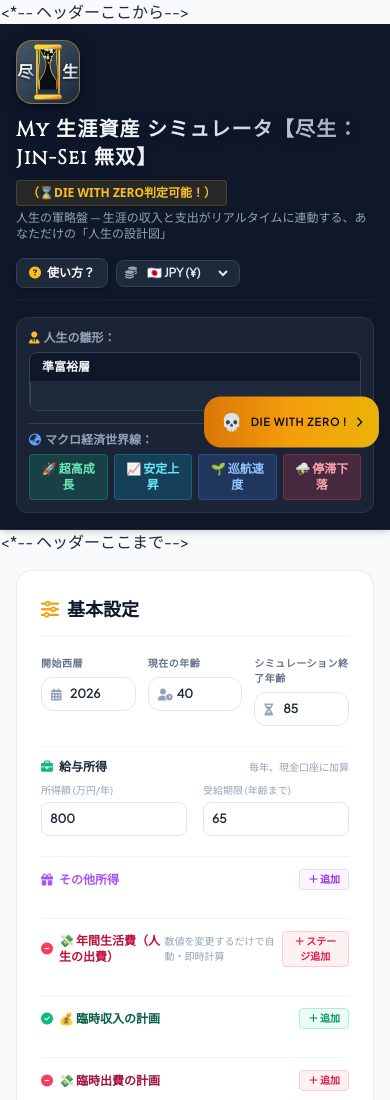
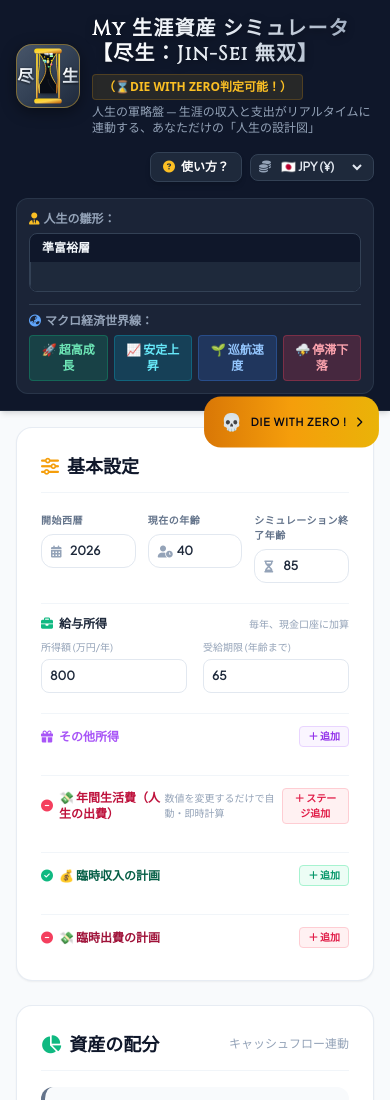
Before and after one commit to Hiro-Seki-tech/Asset-sim, a plain HTML site: page index.html in a window 390 px wide. Shown: the top 1100 px of the page. Drawn offline with nearby package versions, Linux system fonts and the light colour scheme.

Commit message:
Add files via upload

```diff
--- a/index.html
+++ b/index.html
@@ -107,39 +107,35 @@
 
 
 
-<*-- ヘッダーここから-->
-
        <header class="bg-slate-900 text-white py-4 px-4 sm:px-8 border-b border-b-slate-800 shadow-md lg:sticky lg:top-0 lg:z-40">
             <div class="max-w-7xl mx-auto flex flex-col gap-4">
 
-                <div class="flex flex-col md:flex-row md:items-center justify-between gap-4 border-b border-slate-800/60 pb-3">
-                    <div class="flex items-center gap-3 flex-wrap min-w-0">
+
+
+<div class="flex items-center gap-3 flex-nowrap min-w-0">
 
                         <div class="relative shrink-0 select-none">
-                            <div onclick="runSimulation(); showToast('⚡️ 未来の資産が再計算されました！')" class="relative cursor-pointer group flex items-center justify-center transition-transform duration-200 hover:scale-105 active:scale-95 w-16 h-16 sm:w-24 sm:h-24 rounded-2xl bg-gradient-to-br from-slate-600 via-slate-700 to-slate-800 border border-amber-400/40 overflow-hidden shadow-[0_4px_15px_rgba(0,0,0,0.4)] group-hover:shadow-[0_0_20px_rgba(245,158,11,0.3)] group-hover:border-amber-400 transition-all duration-300" title="クリックしてシミュレーションを実行">
-
-                                <svg class="w-full h-full z-10 transition-transform duration-300 group-hover:scale-105" viewBox="0 0 360 360" fill="none" xmlns="http://www.w3.org/2000/svg">
+                            <div onclick="runSimulation(); showToast('⚡️ 未来の資産が再計算されました！')" class="relative cursor-pointer group flex items-center justify-center w-16 h-16 sm:w-24 sm:h-24 rounded-2xl bg-gradient-to-br from-slate-600 via-slate-700 to-slate-800 border border-amber-400/40 overflow-hidden shadow-[0_4px_15px_rgba(0,0,0,0.4)] group-hover:shadow-[0_0_20px_rgba(245,158,11,0.3)] group-hover:border-amber-400 transition-all duration-300" title="クリックしてシミュレーションを実行">
+
+                                <svg class="w-full h-full z-10" viewBox="0 0 360 360" fill="none" xmlns="http://www.w3.org/2000/svg">
                                     <defs>
                                         <linearGradient id="gold" x1="0" y1="0" x2="1" y2="1">
                                             <stop offset="0%" stop-color="#FFD700"/>
                                             <stop offset="50%" stop-color="#FCD34D"/>
                                             <stop offset="100%" stop-color="#B45309"/>
                                         </linearGradient>
-
                                         <linearGradient id="platinum" x1="0" y1="0" x2="1" y2="1">
                                             <stop offset="0%" stop-color="#FFFFFF"/>
                                             <stop offset="45%" stop-color="#E2E8F0"/>
                                             <stop offset="70%" stop-color="#94A3B8"/>
                                             <stop offset="100%" stop-color="#475569"/>
                                         </linearGradient>
-
                                         <linearGradient id="platinumText" x1="0" y1="0" x2="1" y2="1">
                                             <stop offset="0%" stop-color="#FFFFFF"/>
                                             <stop offset="30%" stop-color="#F8FAFC"/>
                                             <stop offset="65%" stop-color="#CBD5E1"/>
                                             <stop offset="100%" stop-color="#475569"/>
                                         </linearGradient>
-
                                         <linearGradient id="gemShine" x1="0" y1="0" x2="1" y2="1">
                                             <stop offset="0%" stop-color="#FFFCE0"/><stop offset="40%" stop-color="#FFE27A"/><stop offset="100%" stop-color="#C0A060"/>
                                             <animate attributeName="x1" values="0;1;0" dur="4s" repeatCount="indefinite"/><animate attributeName="y1" values="0;1;0" dur="4s" repeatCount="indefinite"/>
@@ -148,23 +144,17 @@
                                         <linearGradient id="gemRed" x1="0" y1="0" x2="1" y2="1"><stop offset="0%" stop-color="#FFE4E6"/><stop offset="50%" stop-color="#FB7185"/><stop offset="100%" stop-color="#BE123C"/><animate attributeName="x1" values="0;1;0" dur="3.8s" repeatCount="indefinite"/></linearGradient>
                                         <linearGradient id="gemGreen" x1="0" y1="0" x2="1" y2="1"><stop offset="0%" stop-color="#DCFCE7"/><stop offset="50%" stop-color="#4ADE80"/><stop offset="100%" stop-color="#15803D"/><animate attributeName="x1" values="0;1;0" dur="5s" repeatCount="indefinite"/></linearGradient>
                                     </defs>
-
                                     <text x="50" y="215" fill="url(#platinumText)" font-family="'Shippori Mincho', serif" font-size="96" font-weight="900" text-anchor="middle" filter="drop-shadow(0px 3px 5px rgba(0,0,0,0.85))">尽</text>
                                     <text x="310" y="215" fill="url(#platinumText)" font-family="'Shippori Mincho', serif" font-size="96" font-weight="900" text-anchor="middle" filter="drop-shadow(0px 3px 5px rgba(0,0,0,0.85))">生</text>
-
                                     <path d="M130,50 C180,120 180,160 130,230 L130,280 L230,280 L230,230 C180,160 180,120 230,50 Z" fill="#090D16" filter="drop-shadow(0px 4px 10px rgba(0,0,0,0.5))"/>
-
                                     <path d="M140,60 Q180,100 180,130" fill="none" stroke="#FFFFFF" stroke-width="2.5" opacity="0.3" stroke-linecap="round"/>
                                     <path d="M220,270 Q180,230 180,200" fill="none" stroke="#FFFFFF" stroke-width="1.5" opacity="0.2" stroke-linecap="round"/>
-
                                     <rect x="100" y="20" width="160" height="30" rx="15" fill="url(#gold)"/>
                                     <rect x="100" y="310" width="160" height="30" rx="15" fill="url(#gold)"/>
                                     <rect x="111" y="50" width="10" height="260" rx="5" fill="url(#gold)"/>
                                     <rect x="240" y="50" width="10" height="260" rx="5" fill="url(#gold)"/>
-
                                     <path d="M130,50 C180,120 180,160 130,230 L130,280 C120,220 120,180 130,120 Z" fill="none" stroke="url(#gold)" stroke-width="5"/>
                                     <path d="M230,50 C180,120 180,160 230,230 L230,280 C240,220 240,180 230,120 Z" fill="none" stroke="url(#gold)" stroke-width="5"/>
-
                                     <g><animateTransform attributeName="transform" type="translate" from="0 0" to="0 215" dur="18s" begin="6.0s" repeatCount="indefinite"/><g><animateTransform attributeName="transform" type="translate" values="-18,0; 18,45; -12,100; 14.4,155; -18,215" dur="18s" begin="6.0s" repeatCount="indefinite"/><g><animateTransform attributeName="transform" type="rotate" from="-40 180 60" to="320 180 60" dur="12.5s" begin="6.0s" repeatCount="indefinite"/><text x="180" y="60" fill="url(#platinumText)" font-family="'Shippori Mincho', serif" font-size="14" font-weight="700" text-anchor="middle" filter="drop-shadow(0px 1px 3px rgba(255,255,255,0.15))"><animate attributeName="opacity" values="0; 0.95; 0.95; 0.7; 0" dur="18s" begin="6.0s" repeatCount="indefinite"/>生</text></g></g></g>
                                     <g><animateTransform attributeName="transform" type="translate" from="0 0" to="0 215" dur="20s" begin="14.4s" repeatCount="indefinite"/><g><animateTransform attributeName="transform" type="translate" values="-16,0; 16,45; -10.666666666666666,100; 12.8,155; -16,215" dur="20s" begin="14.4s" repeatCount="indefinite"/><g><animateTransform attributeName="transform" type="rotate" from="-40 190 60" to="320 190 60" dur="11s" begin="14.4s" repeatCount="indefinite"/><text x="190" y="60" fill="url(#platinumText)" font-family="'Shippori Mincho', serif" font-size="14" font-weight="700" text-anchor="middle" filter="drop-shadow(0px 1px 3px rgba(255,255,255,0.15))"><animate attributeName="opacity" values="0; 0.95; 0.95; 0.7; 0" dur="20s" begin="14.4s" repeatCount="indefinite"/>死</text></g></g></g>
                                     <g><animateTransform attributeName="transform" type="translate" from="0 0" to="0 215" dur="22s" begin="7.2s" repeatCount="indefinite"/><g><animateTransform attributeName="transform" type="translate" values="-24,0; 24,45; -16,100; 19.200000000000003,155; -24,215" dur="22s" begin="7.2s" repeatCount="indefinite"/><g><animateTransform attributeName="transform" type="rotate" from="-40 200 60" to="320 200 60" dur="14s" begin="7.2s" repeatCount="indefinite"/><text x="200" y="60" fill="url(#platinumText)" font-family="'Shippori Mincho', serif" font-size="14" font-weight="700" text-anchor="middle" filter="drop-shadow(0px 1px 3px rgba(255,255,255,0.15))"><animate attributeName="opacity" values="0; 0.95; 0.95; 0.7; 0" dur="22s" begin="7.2s" repeatCount="indefinite"/>会</text></g></g></g>
@@ -173,7 +163,6 @@
                                     <g><animateTransform attributeName="transform" type="translate" from="0 0" to="0 215" dur="15s" begin="0.0s" repeatCount="indefinite"/><g><animateTransform attributeName="transform" type="translate" values="-26,0; 26,45; -17.333333333333332,100; 20.8,155; -26,215" dur="15s" begin="0.0s" repeatCount="indefinite"/><g><animateTransform attributeName="transform" type="rotate" from="-40 165 60" to="320 165 60" dur="12.5s" begin="0.0s" repeatCount="indefinite"/><text x="165" y="60" fill="url(#platinumText)" font-family="'Shippori Mincho', serif" font-size="14" font-weight="700" text-anchor="middle" filter="drop-shadow(0px 1px 3px rgba(255,255,255,0.15))"><animate attributeName="opacity" values="0; 0.95; 0.95; 0.7; 0" dur="15s" begin="0.0s" repeatCount="indefinite"/>憎</text></g></g></g>
                                     <g><animateTransform attributeName="transform" type="translate" from="0 0" to="0 215" dur="17s" begin="9.6s" repeatCount="indefinite"/><g><animateTransform attributeName="transform" type="translate" values="-16,0; 16,45; -10.666666666666666,100; 12.8,155; -16,215" dur="17s" begin="9.6s" repeatCount="indefinite"/><g><animateTransform attributeName="transform" type="rotate" from="-40 175 60" to="320 175 60" dur="11s" begin="9.6s" repeatCount="indefinite"/><text x="175" y="60" fill="url(#platinumText)" font-family="'Shippori Mincho', serif" font-size="14" font-weight="700" text-anchor="middle" filter="drop-shadow(0px 1px 3px rgba(255,255,255,0.15))"><animate attributeName="opacity" values="0; 0.95; 0.95; 0.7; 0" dur="17s" begin="9.6s" repeatCount="indefinite"/>育</text></g></g></g>
                                     <g><animateTransform attributeName="transform" type="translate" from="0 0" to="0 215" dur="22s" begin="14.4s" repeatCount="indefinite"/><g><animateTransform attributeName="transform" type="translate" values="-14,0; 14,45; -9.333333333333334,100; 11.200000000000001,155; -14,215" dur="22s" begin="14.4s" repeatCount="indefinite"/><g><animateTransform attributeName="transform" type="rotate" from="-40 200 60" to="320 200 60" dur="18.5s" begin="14.4s" repeatCount="indefinite"/><text x="200" y="60" fill="url(#platinumText)" font-family="'Shippori Mincho', serif" font-size="14" font-weight="700" text-anchor="middle" filter="drop-shadow(0px 1px 3px rgba(255,255,255,0.15))"><animate attributeName="opacity" values="0; 0.95; 0.95; 0.7; 0" dur="22s" begin="14.4s" repeatCount="indefinite"/>離</text></g></g></g>
-
                                     <circle cx="180" cy="80" r="5" fill="#FFD700"><animate attributeName="cy" from="80" to="260" dur="4.2s" begin="0.0s" repeatCount="indefinite"/><animate attributeName="cx" values="180;185;175;180" dur="4.2s" begin="0.0s" repeatCount="indefinite"/></circle>
                                     <circle cx="200" cy="90" r="4" fill="#FFD700"><animate attributeName="cy" from="90" to="260" dur="5.1s" begin="0.3s" repeatCount="indefinite"/><animate attributeName="cx" values="200;205;195;200" dur="5.1s" begin="0.3s" repeatCount="indefinite"/></circle>
                                     <circle cx="160" cy="70" r="4" fill="#FFD700"><animate attributeName="cy" from="70" to="260" dur="3.7s" begin="0.6s" repeatCount="indefinite"/><animate attributeName="cx" values="160;165;155;160" dur="3.7s" begin="0.6s" repeatCount="indefinite"/></circle>
@@ -197,17 +186,17 @@
                         </div>
 
                         <div class="flex flex-col gap-1 min-w-0">
-                            <h1 class="text-xl sm:text-2xl font-black text-white flex items-center flex-wrap gap-2" style="font-family: 'Cinzel', 'Shippori Mincho', serif; letter-spacing: 0.06em;">
+                            <h1 class="text-xl sm:text-2xl font-black text-white flex items-center flex-wrap gap-2 leading-tight" style="font-family: 'Cinzel', 'Shippori Mincho', serif; letter-spacing: 0.06em;">
                                 <span data-i18n="title_simulator" class="bg-gradient-to-r from-white via-slate-200 to-slate-400 bg-clip-text text-transparent font-extrabold drop-shadow-[0_2px_4px_rgba(0,0,0,0.4)]">My 生涯資産 シミュレータ【尽生：Jin-Sei 無双】</span>
-                                <span class="text-xs sm:text-sm text-amber-400 font-black bg-amber-400/10 px-2.5 py-1 rounded border border-amber-500/20 font-sans tracking-normal" data-i18n="badge_dwz">（⌛DIE WITH ZERO判定可能！）</span>
+                                <span class="text-xs sm:text-sm text-amber-400 font-black bg-amber-400/10 px-2.5 py-1 rounded border border-amber-500/20 font-sans tracking-normal shrink-0" data-i18n="badge_dwz">（⌛DIE WITH ZERO判定可能！）</span>
                             </h1>
-                            <p class="text-slate-400 text-xs font-light" data-i18n="header_description">
+                            <p class="text-slate-400 text-xs font-light break-words" data-i18n="header_description">
                                 人生の軍略盤 — 生涯の収入と支出がリアルタイムに連動する、あなただけの「人生の設計図」
                             </p>
                         </div>
                     </div>
 
-                    <div class="flex items-center gap-2 self-start md:self-center shrink-0">
+                    <div class="flex items-center gap-2 self-start md:self-center shrink-0 ml-auto md:ml-0">
                         <button id="how-to-use-btn" class="bg-slate-800 hover:bg-slate-700 text-white px-3 py-1.5 rounded-lg text-xs font-bold transition-all flex items-center gap-1.5 shadow-md border border-slate-700 transform active:scale-95 select-none">
                             <i class="fas fa-question-circle text-amber-400"></i> 使い方？
                         </button>
@@ -221,7 +210,9 @@
                             </select>
                         </div>
                     </div>
-                </div>
+
+
+
 
                 <div class="flex flex-col lg:flex-row items-stretch lg:items-center justify-between gap-3 bg-slate-800/80 p-3 rounded-xl border border-slate-700/60 text-xs w-full">
                     <div class="flex items-center gap-1.5 flex-wrap">
@@ -298,9 +289,6 @@
             </div>
         </header>
 
-
-
-<*-- ヘッダーここまで-->
 
 
         <main class="flex-grow max-w-7xl w-full mx-auto p-4 sm:p-8 grid grid-cols-1 lg:grid-cols-12 gap-8 pb-32">
```
